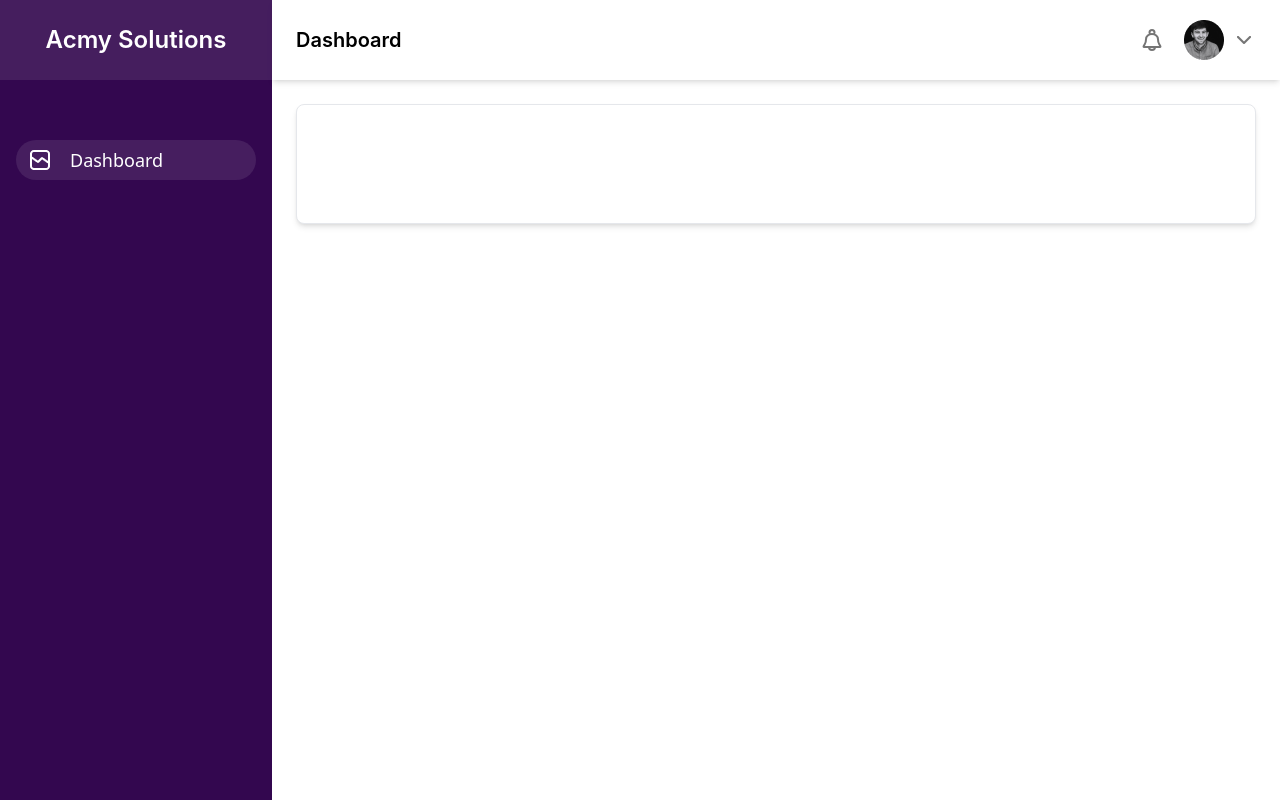
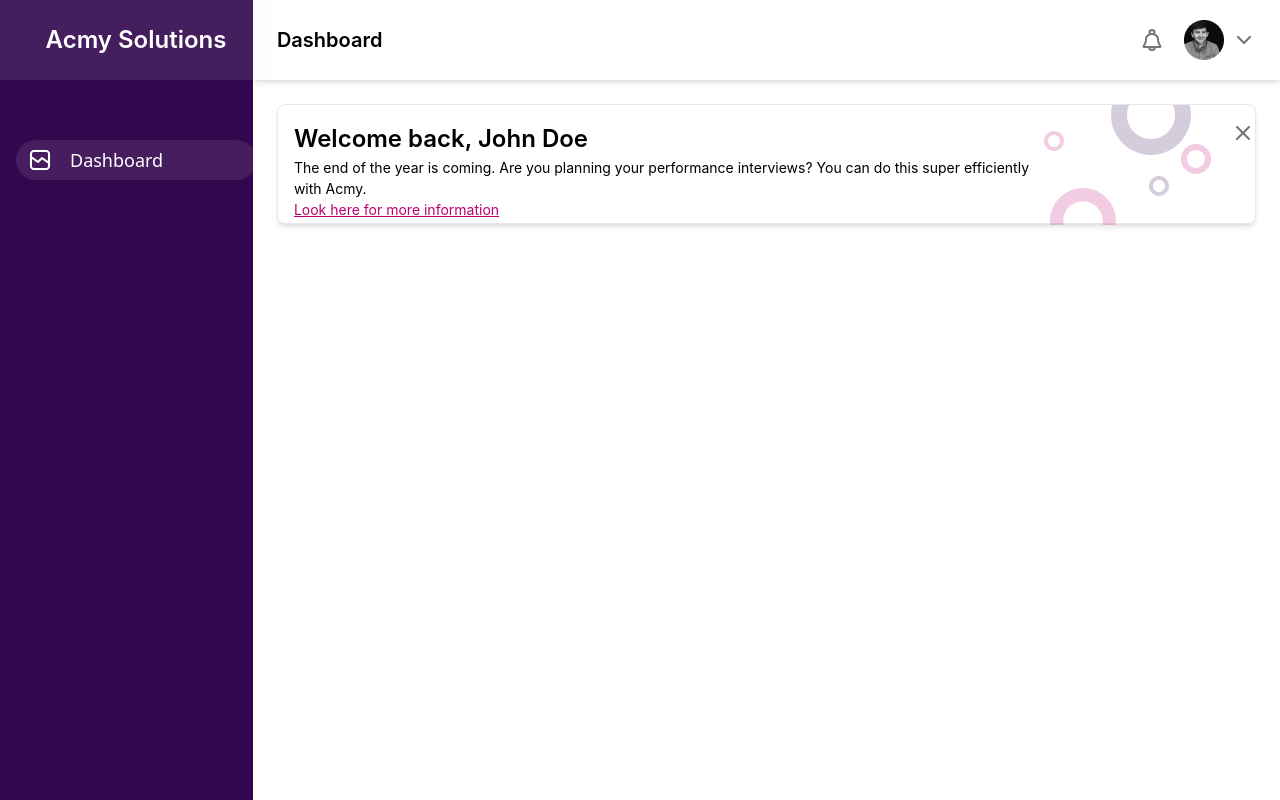
Before and after one commit to SupuniJayasinghe/todo-dashboard-2024-Q2-SupuniJayasinghe, a React (Create React App) app: page / in a window 1280 px wide. Built offline with nearby package versions, Linux system fonts and the light colour scheme.

Commit message:
dashboard welcome bannar created

```diff
--- a/src/App.js
+++ b/src/App.js
@@ -1,7 +1,7 @@
 import Sidebar_Navigation from './Components/Sidebar_Navigation';
 import { BrowserRouter as Router, Route, Routes } from 'react-router-dom';
-import Header_Navigation from './Components/Header_Navigation';
 import Dashboard from './Pages/Dashboard';
+import Activity_Feed from './Components/Activity_Feed';
 
 function App() {
   return (
@@ -13,7 +13,7 @@ function App() {
         <div className="flex-grow">
           <Routes>
             <Route path="/"  element={<Dashboard/>} />
-            <Route path="/nav"  element={<Header_Navigation/>} />
+            <Route path="/activity"  element={<Activity_Feed/>} />
           </Routes>
         </div>
       </div>
--- /dev/null
+++ b/src/Components/Activity_Feed.js
@@ -0,0 +1,11 @@
+import React from 'react'
+
+const Activity_Feed = () => {
+  return (
+    <div>
+
+    </div>
+  )
+}
+
+export default Activity_Feed
--- a/src/Pages/Dashboard.js
+++ b/src/Pages/Dashboard.js
@@ -1,13 +1,30 @@
 import React from 'react'
 import Header_Navigation from '../Components/Header_Navigation'
+import closeicon from '../Assets/Close.png'
+import rings from '../Assets/Rings.svg'
 
 const Dashboard = () => {
   return (
     <div className='flex flex-col gap-y-[24px] '>
       <Header_Navigation />
 
-      <div className='flex flex-col items-center mx-[24px] bg-white rounded-[8px] h-[120px] shadow-md border-[1px]'>
+      <div className='flex flex-row mx-[24px] bg-white rounded-[8px] h-[120px] shadow-md border-[1px] px-[16px] justify-between'>
+        <div className='flex flex-col items-start justify-start pt-[16px]'>
+            <h3 className='font-inter text-[24px] font-semibold'>Welcome back, John Doe</h3>
+            <p className='font-inter text-[14px]'>The end of the year is coming. Are you planning your performance interviews? You can do this super efficiently with Acmy.</p>
+            <a href="your_url_here" className='font-inter text-[14px] text-[#BC006D] underline'>Look here for more information</a>
+        </div>
+        <div className='flex flex-row gap-x-5'>
+            <img
+                src={rings}
+                className='w-[167px] h-[120px] '
+            />
 
+            <img
+                src={closeicon}
+                className='w-[24px] h-[24px] cursor-pointer mt-[16px]'
+            />
+        </div>
       </div>
 
     </div>
```
Also changed, not shown: src/Assets/Close.png (added), src/Assets/Rings.svg (added).
